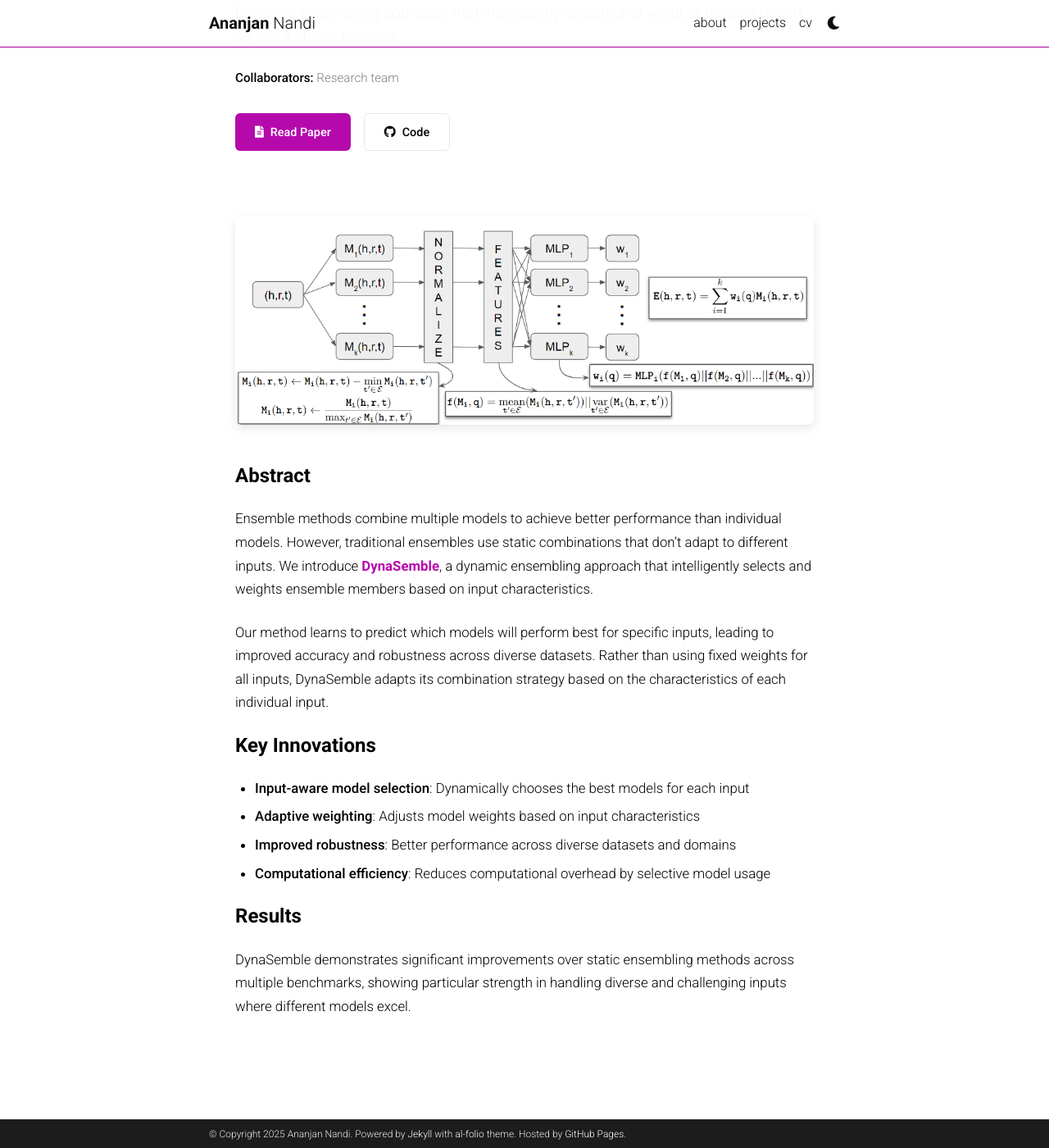
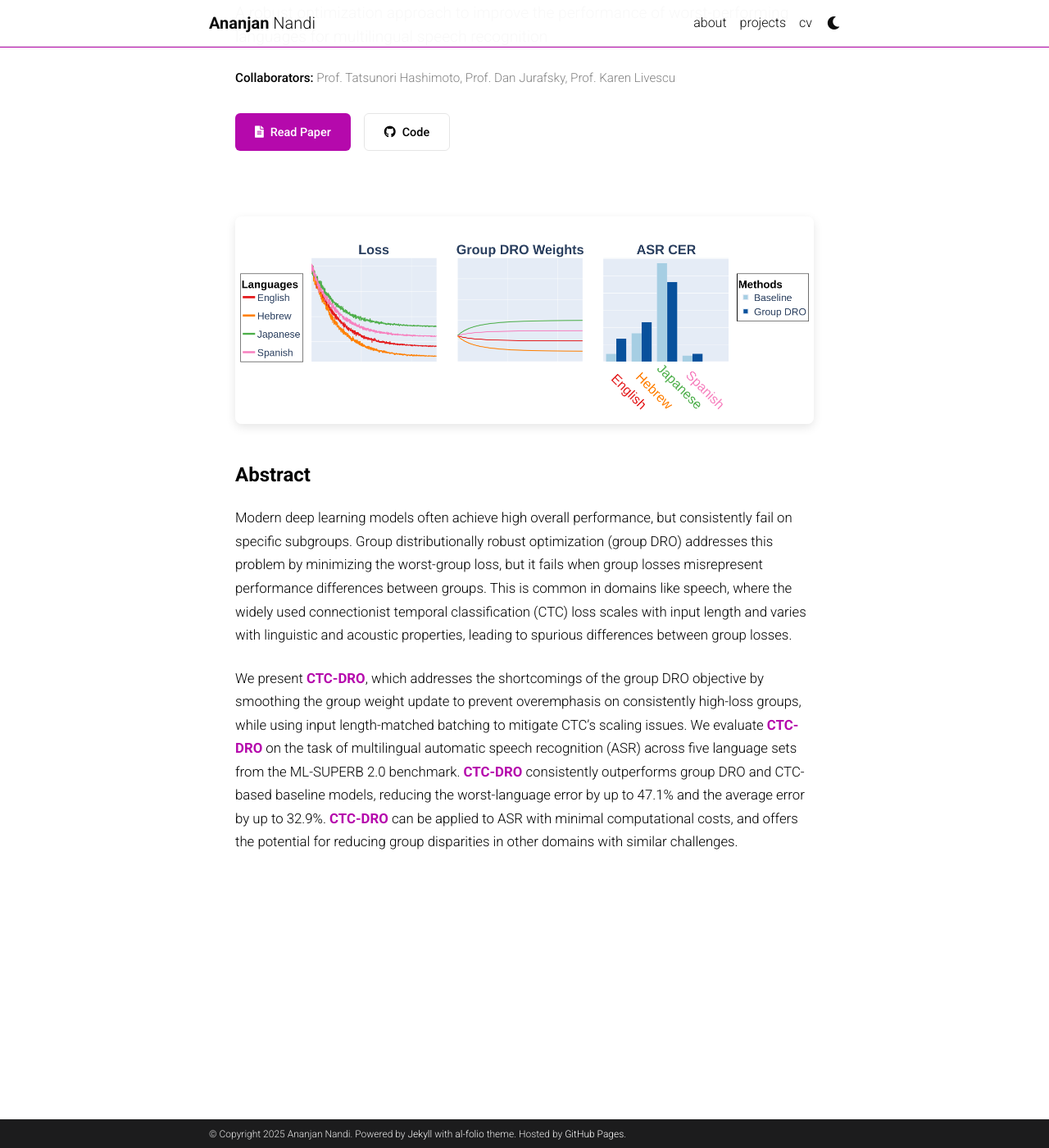
Before and after one commit to ananjan-nandi-9/ananjan-nandi-9.github.io, a Jekyll site: the page built from _projects/4_project.md, in a window 1280 px wide and 1400 px high, scrolled down 199 px. Shown: the whole window at 82% size. Built offline with Jekyll 4.4.1, drawn with Linux system fonts in a browser that asks for light colours; comment, search, counter and statistics services are not loaded; a style sheet for code colours, icons or effects is not loaded.

Commit message:
projects text final

```diff
--- a/_projects/4_project.md
+++ b/_projects/4_project.md
@@ -1,29 +1,18 @@
 ---
 layout: project
-title: DynaSemble
-description: Dynamic ensembling approach that intelligently selects and weights models based on input characteristics
-img: /assets/dynasemble.png
+title: CTC-DRO
+description: A robust optimization approach to improve the performance of worst-performing languages for multilingual speech recognition
+img: /assets/language_training_analysis.png
 importance: 4
 category: Machine Learning
-collaborators: Research team
-github: https://github.com/ananjan-nandi-9/dynasemble
-paper_url: https://example.com/dynasemble
+collaborators: Prof. Tatsunori Hashimoto, Prof. Dan Jurafsky, Prof. Karen Livescu
+github: https://github.com/Bartelds/ctc-dro
+paper_url: https://arxiv.org/abs/2407.00870
 published: true
 ---
 
 ### Abstract
 
-Ensemble methods combine multiple models to achieve better performance than individual models. However, traditional ensembles use static combinations that don't adapt to different inputs. We introduce **DynaSemble**, a dynamic ensembling approach that intelligently selects and weights ensemble members based on input characteristics.
+Modern deep learning models often achieve high overall performance, but consistently fail on specific subgroups. Group distributionally robust optimization (group DRO) addresses this problem by minimizing the worst-group loss, but it fails when group losses misrepresent performance differences between groups. This is common in domains like speech, where the widely used connectionist temporal classification (CTC) loss scales with input length and varies with linguistic and acoustic properties, leading to spurious differences between group losses.
 
-Our method learns to predict which models will perform best for specific inputs, leading to improved accuracy and robustness across diverse datasets. Rather than using fixed weights for all inputs, DynaSemble adapts its combination strategy based on the characteristics of each individual input.
-
-### Key Innovations
-
-- **Input-aware model selection**: Dynamically chooses the best models for each input
-- **Adaptive weighting**: Adjusts model weights based on input characteristics
-- **Improved robustness**: Better performance across diverse datasets and domains
-- **Computational efficiency**: Reduces computational overhead by selective model usage
-
-### Results
-
-DynaSemble demonstrates significant improvements over static ensembling methods across multiple benchmarks, showing particular strength in handling diverse and challenging inputs where different models excel.
+We present **CTC-DRO**, which addresses the shortcomings of the group DRO objective by smoothing the group weight update to prevent overemphasis on consistently high-loss groups, while using input length-matched batching to mitigate CTC's scaling issues. We evaluate **CTC-DRO** on the task of multilingual automatic speech recognition (ASR) across five language sets from the ML-SUPERB 2.0 benchmark. **CTC-DRO** consistently outperforms group DRO and CTC-based baseline models, reducing the worst-language error by up to 47.1% and the average error by up to 32.9%. **CTC-DRO** can be applied to ASR with minimal computational costs, and offers the potential for reducing group disparities in other domains with similar challenges.
```
Also changed, not shown: _projects/1_project.md (+1 -0 lines), _projects/2_project.md (+1 -0 lines), _projects/3_project.md (+5 -12 lines), _projects/5_project.md (+8 -18 lines), _projects/6_project.md (+7 -5 lines).
